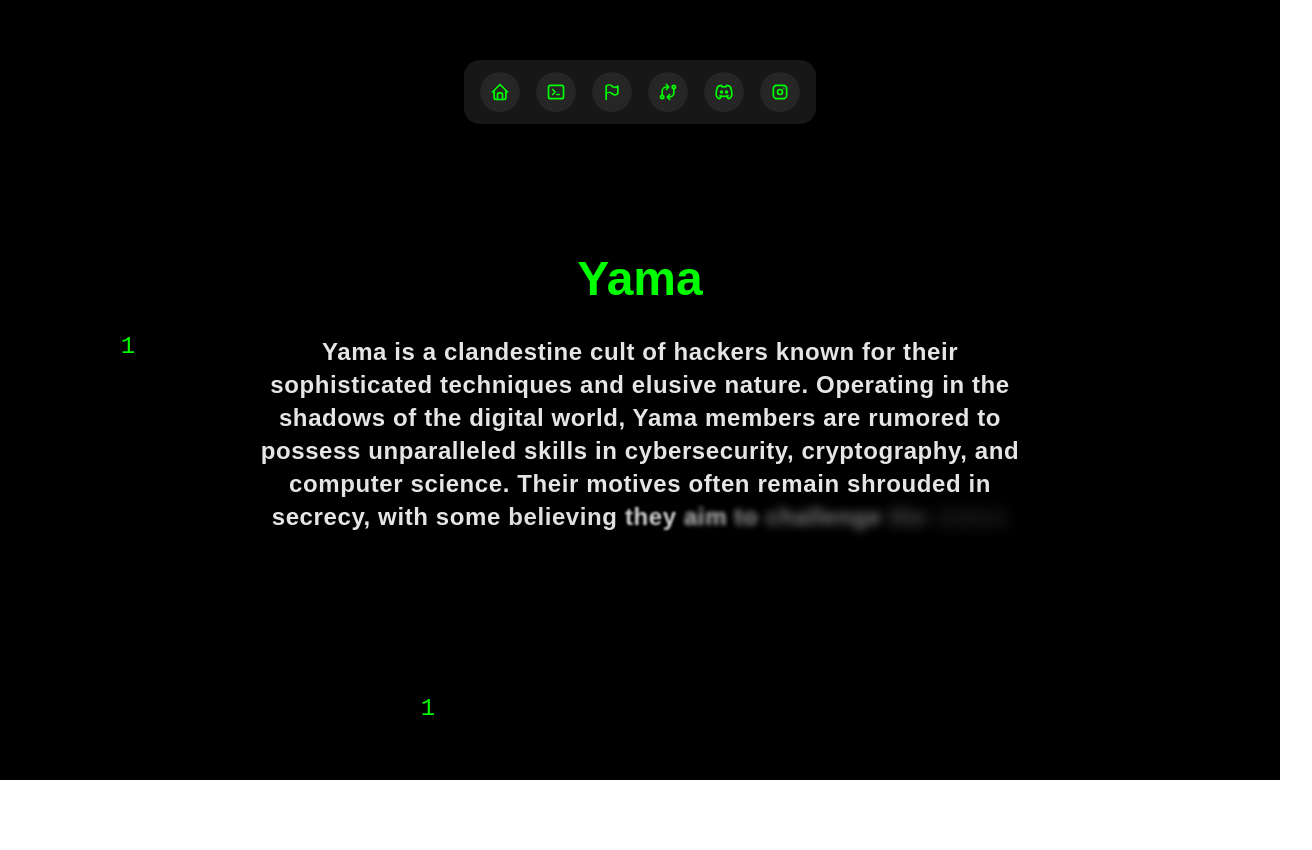
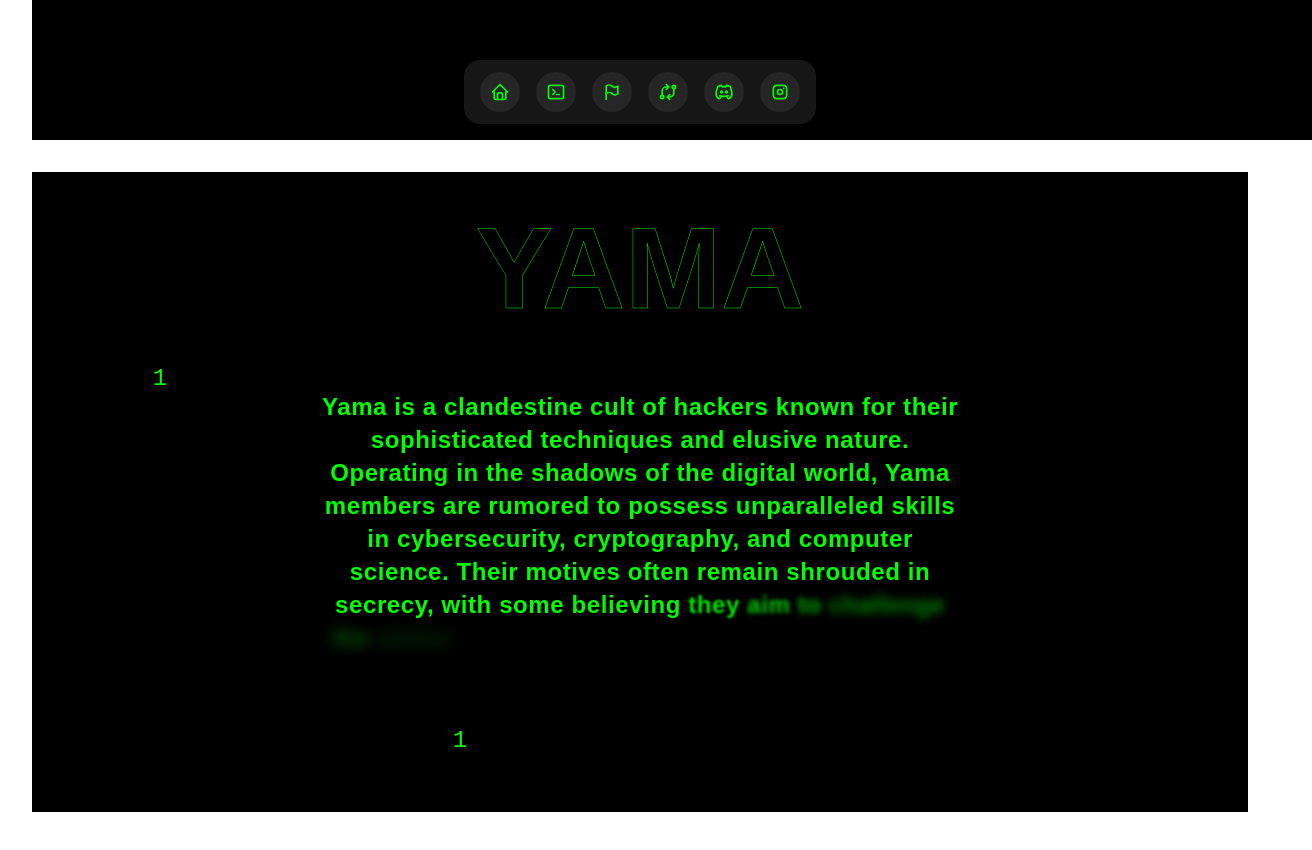
Before and after one commit to among1anonymous/yama, a Next.js app: page / in a window 1280 px wide. Shown: the part 660-1510 px from the top of the page, 1312 px wide, since content can reach past the window. Built offline with nearby package versions, Linux system fonts and the light colour scheme.

Commit message:
improved about

```diff
--- a/app/page.tsx
+++ b/app/page.tsx
@@ -3,19 +3,29 @@
 import { NavDock } from "@/components/navdock";
 import { BackgroundBeamsWithCollision } from "@/components/ui/bg-beams";
 
+
 export default function Home() {
   return (
-    <div className="relative">
-      <div className="relative z-10 pb-16">
-        <CountdownTimer />
+    <div className="relative min-h-screen">
+
+      <div className="relative z-10 pb-16 px-4 md:px-8">
+
+        <div className="mb-8">
+          <CountdownTimer />
+        </div>
+
         <BackgroundBeamsWithCollision>
-
-          <About />
+          <div className="max-w-3xl mx-auto">
+            <About />
+          </div>
         </BackgroundBeamsWithCollision>
 
+      </div>
 
+
+      <div className="fixed bottom-0 left-0 right-0 z-20">
+        <NavDock />
       </div>
-      <NavDock />
     </div>
   );
 }
--- a/components/about.tsx
+++ b/components/about.tsx
@@ -2,6 +2,7 @@
 
 import { cn } from "@/lib/utils";
 import { TextGenerateEffect } from "./ui/text-generator";
+import { YamaText } from "./yamatext";
 
 export default function AboutPage() {
   const yamaDescription = `
@@ -9,9 +10,14 @@
   `;
 
   return (
-    <div className={cn("p-8 max-w-4xl mx-auto text-center relative z-10")}>
-      <h1 className="text-5xl font-bold mb-8 text-terminal-green">Yama</h1>
-      <div className="text-lg leading-relaxed text-neutral-300 mx-auto max-w-3xl">
+    <div className={cn("p-4 sm:p-8 md:p-12 lg:p-16 max-w-4xl mx-auto text-center relative z-10")}>
+      {/* YamaText Section */}
+      <div className="relative mb-8">
+        <YamaText />
+      </div>
+
+      {/* Description Text */}
+      <div className="text-base sm:text-lg md:text-xl leading-relaxed text-neutral-300 mx-auto max-w-full sm:max-w-3xl ">
         <TextGenerateEffect
           words={yamaDescription}
           filter={true}
--- a/components/countdown.tsx
+++ b/components/countdown.tsx
@@ -1,5 +1,6 @@
 "use client";
 import { useEffect, useState } from 'react';
+
 
 const CountdownTimer: React.FC = () => {
   const [isMinimized, setIsMinimized] = useState(false);
@@ -68,7 +69,7 @@
       }`}
     >
 
-      <div className="absolute top-0 left-0 p-4 flex flex-col">
+      <div className="top-0 absolute left-0 p-4 flex flex-col">
 
         <div className="flex space-x-2 mb-2">
           <div className="w-3 h-3 bg-red-600 rounded-full cursor-pointer" onClick={handleClose}></div>
@@ -90,7 +91,8 @@
           </div>
         </div>
       )}
-    </div>
+      </div>
+
   );
 };
 
--- /dev/null
+++ b/components/deceptiontext.tsx
@@ -0,0 +1,10 @@
+import React from "react";
+import { TextHoverEffect } from "./ui/text-hover";
+
+export function DeceptionText() {
+  return (
+    <div className="h-[40rem] w-[64rem] flex items-center justify-center mx-auto">
+      <TextHoverEffect text="Deceptions" />
+    </div>
+  );
+}
--- a/components/ui/text-generator.tsx
+++ b/components/ui/text-generator.tsx
@@ -1,6 +1,6 @@
 "use client";
 
-import { useEffect } from "react";
+import React, { useRef, useState, useEffect } from "react";
 import { motion, useAnimate, stagger } from "framer-motion";
 import { cn } from "@/lib/utils";
 
@@ -18,9 +18,32 @@
   duration = 0.5,
 }: TextGenerateEffectProps) => {
   const [scope, animate] = useAnimate();
+  const [isVisible, setIsVisible] = useState(false); // Track visibility
+  const containerRef = useRef<HTMLDivElement>(null);
+
   const wordsArray = words.split(" ");
 
   useEffect(() => {
+    const observer = new IntersectionObserver(
+      ([entry]) => {
+        setIsVisible(entry.isIntersecting); // Set visibility based on intersection
+      },
+      { threshold: 0.1 } // Trigger when 10% of the component is visible
+    );
+
+    if (containerRef.current) {
+      observer.observe(containerRef.current);
+    }
+
+    return () => {
+      if (containerRef.current) {
+        observer.unobserve(containerRef.current);
+      }
+    };
+  }, []);
+
+  useEffect(() => {
+    if (isVisible) {
       animate(
         "span",
         {
@@ -32,7 +55,8 @@
           delay: stagger(0.1),
         }
       );
-  }, [scope.current]);
+    }
+  }, [isVisible]);
 
   const renderWords = () => {
     return (
@@ -40,7 +64,7 @@
         {wordsArray.map((word, idx) => (
           <motion.span
             key={word + idx}
-            className="text-neutral-200"
+            className="text-terminal-green"
             style={{
               filter: filter ? "blur(10px)" : "none",
             }}
@@ -53,9 +77,9 @@
   };
 
   return (
-    <div className={cn("font-bold", className)}>
+    <div className={cn("font-bold", className)} ref={containerRef}>
       <div className="mt-4">
-        <div className="text-neutral-100 text-2xl leading-snug tracking-wide">
+        <div className="text-terminal-green text-2xl leading-snug tracking-wide">
           {renderWords()}
         </div>
       </div>
--- /dev/null
+++ b/components/ui/text-hover.tsx
@@ -0,0 +1,145 @@
+"use client";
+
+import React, { useRef, useEffect, useState } from "react";
+import { motion } from "framer-motion";
+
+export const TextHoverEffect = ({
+  text,
+  duration,
+}: {
+  text: string;
+  duration?: number;
+}) => {
+  const svgRef = useRef<SVGSVGElement>(null);
+  const [cursor, setCursor] = useState({ x: 0, y: 0 });
+  const [hovered, setHovered] = useState(false);
+  const [maskPosition, setMaskPosition] = useState({ cx: "50%", cy: "50%" });
+  const [isVisible, setIsVisible] = useState(false); // Track visibility
+
+  useEffect(() => {
+    const observer = new IntersectionObserver(
+      ([entry]) => {
+        setIsVisible(entry.isIntersecting); // Set visibility based on intersection
+      },
+      { threshold: 0.1 } // Trigger when 10% of the component is visible
+    );
+
+    if (svgRef.current) {
+      observer.observe(svgRef.current);
+    }
+
+    return () => {
+      if (svgRef.current) {
+        observer.unobserve(svgRef.current);
+      }
+    };
+  }, []);
+
+  useEffect(() => {
+    if (svgRef.current && cursor.x !== null && cursor.y !== null) {
+      const svgRect = svgRef.current.getBoundingClientRect();
+      const cxPercentage = ((cursor.x - svgRect.left) / svgRect.width) * 100;
+      const cyPercentage = ((cursor.y - svgRect.top) / svgRect.height) * 100;
+      setMaskPosition({
+        cx: `${cxPercentage}%`,
+        cy: `${cyPercentage}%`,
+      });
+    }
+  }, [cursor]);
+
+  return (
+    <svg
+      ref={svgRef}
+      width="100%"
+      height="100%"
+      viewBox="0 0 300 100"
+      xmlns="http://www.w3.org/2000/svg"
+      onMouseEnter={() => setHovered(true)}
+      onMouseLeave={() => setHovered(false)}
+      onMouseMove={(e) => setCursor({ x: e.clientX, y: e.clientY })}
+      className="select-none"
+    >
+      <defs>
+        <linearGradient
+          id="textGradient"
+          gradientUnits="userSpaceOnUse"
+          cx="50%"
+          cy="50%"
+          r="25%"
+        >
+          {hovered && isVisible && (
+            <>
+              <stop offset="0%" stopColor={"var(--yellow-500)"} />
+              <stop offset="25%" stopColor={"var(--red-500)"} />
+              <stop offset="50%" stopColor={"var(--blue-500)"} />
+              <stop offset="75%" stopColor={"var(--cyan-500)"} />
+              <stop offset="100%" stopColor={"var(--violet-500)"} />
+            </>
+          )}
+        </linearGradient>
+
+        <motion.radialGradient
+          id="revealMask"
+          gradientUnits="userSpaceOnUse"
+          r="20%"
+          animate={maskPosition}
+          transition={{ duration: duration ?? 0, ease: "easeOut" }}
+        >
+          <stop offset="0%" stopColor="white" />
+          <stop offset="100%" stopColor="black" />
+        </motion.radialGradient>
+        <mask id="textMask">
+          <rect
+            x="0"
+            y="0"
+            width="100%"
+            height="100%"
+            fill="url(#revealMask)"
+          />
+        </mask>
+      </defs>
+      <motion.text
+        x="50%"
+        y="50%"
+        textAnchor="middle"
+        dominantBaseline="middle"
+        strokeWidth="1"
+        className="font-[helvetica] font-bold stroke-terminal-green fill-transparent text-7xl"
+        style={{ opacity: hovered && isVisible ? 0.7 : 0 }}
+      >
+        {text}
+      </motion.text>
+      <motion.text
+        x="50%"
+        y="50%"
+        textAnchor="middle"
+        dominantBaseline="middle"
+        strokeWidth="0.3"
+        className="font-[helvetica] font-bold fill-transparent text-7xl stroke-terminal-green"
+        initial={{ strokeDashoffset: 1000, strokeDasharray: 1000 }}
+        animate={{
+          strokeDashoffset: isVisible ? 0 : 1000,
+          strokeDasharray: 1000,
+        }}
+        transition={{
+          duration: 4,
+          ease: "easeInOut",
+        }}
+      >
+        {text}
+      </motion.text>
+      <text
+        x="50%"
+        y="50%"
+        textAnchor="middle"
+        dominantBaseline="middle"
+        stroke="url(#textGradient)"
+        strokeWidth="2"
+        mask="url(#textMask)"
+        className="font-[helvetica] font-bold fill-transparent text-7xl text-terminal-green"
+      >
+        {text}
+      </text>
+    </svg>
+  );
+};
--- /dev/null
+++ b/components/yamatext.tsx
@@ -0,0 +1,11 @@
+import React from "react";
+import { TextHoverEffect } from "./ui/text-hover";
+
+
+export function YamaText() {
+  return (
+    <div className="h-[10rem] flex items-center justify-center w-full">
+      <TextHoverEffect text="YAMA" />
+    </div>
+  );
+}
--- a/tailwind.config.ts
+++ b/tailwind.config.ts
@@ -1,5 +1,7 @@
 import type { Config } from "tailwindcss";
-
+const {
+	default: flattenColorPalette,
+  } = require("tailwindcss/lib/util/flattenColorPalette");
 const config: Config = {
     darkMode: ["class"],
     content: [
@@ -62,6 +64,17 @@
 		}
   	}
   },
-  plugins: [require("tailwindcss-animate")],
+  plugins: [require("tailwindcss-animate"), addVariablesForColors],
+
 };
+function addVariablesForColors({ addBase, theme }: any) {
+	let allColors = flattenColorPalette(theme("colors"));
+	let newVars = Object.fromEntries(
+	  Object.entries(allColors).map(([key, val]) => [`--${key}`, val])
+	);
+
+	addBase({
+	  ":root": newVars,
+	});
+  }
 export default config;
```
Lines whose indentation alone changed are shown as unchanged.
